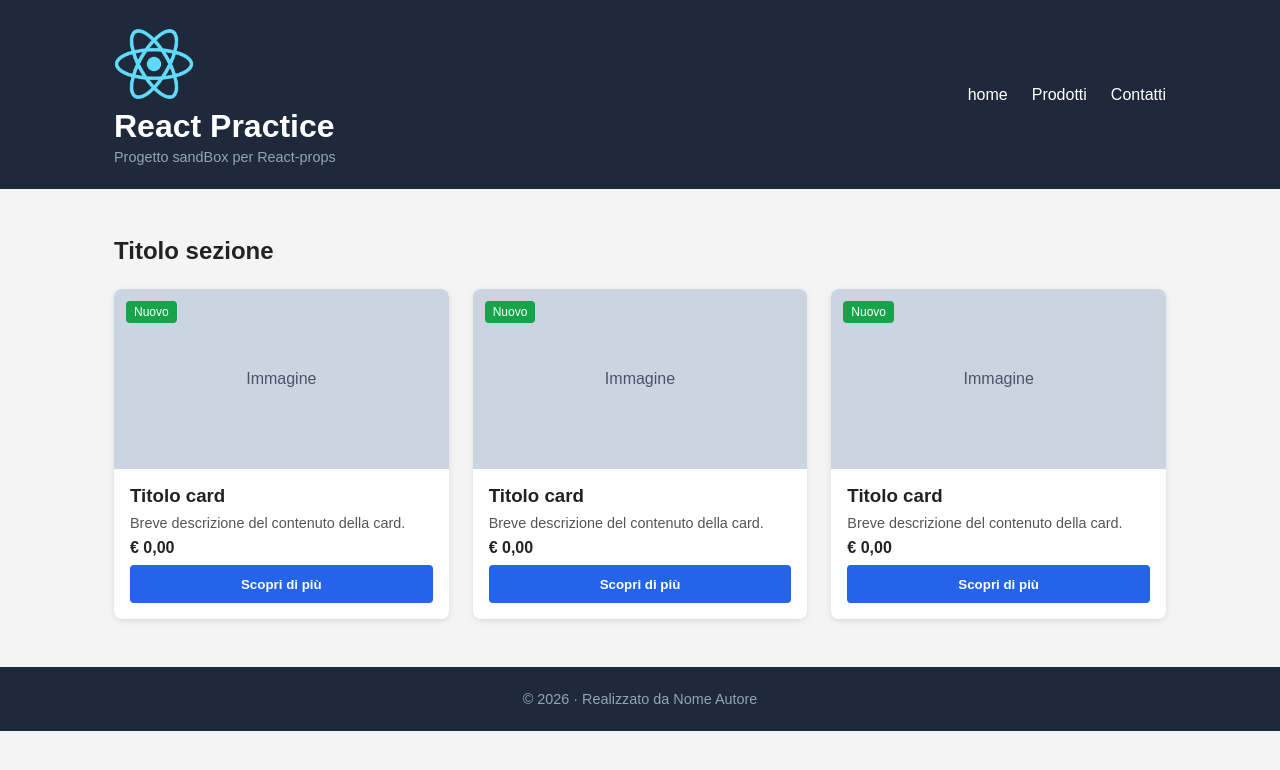
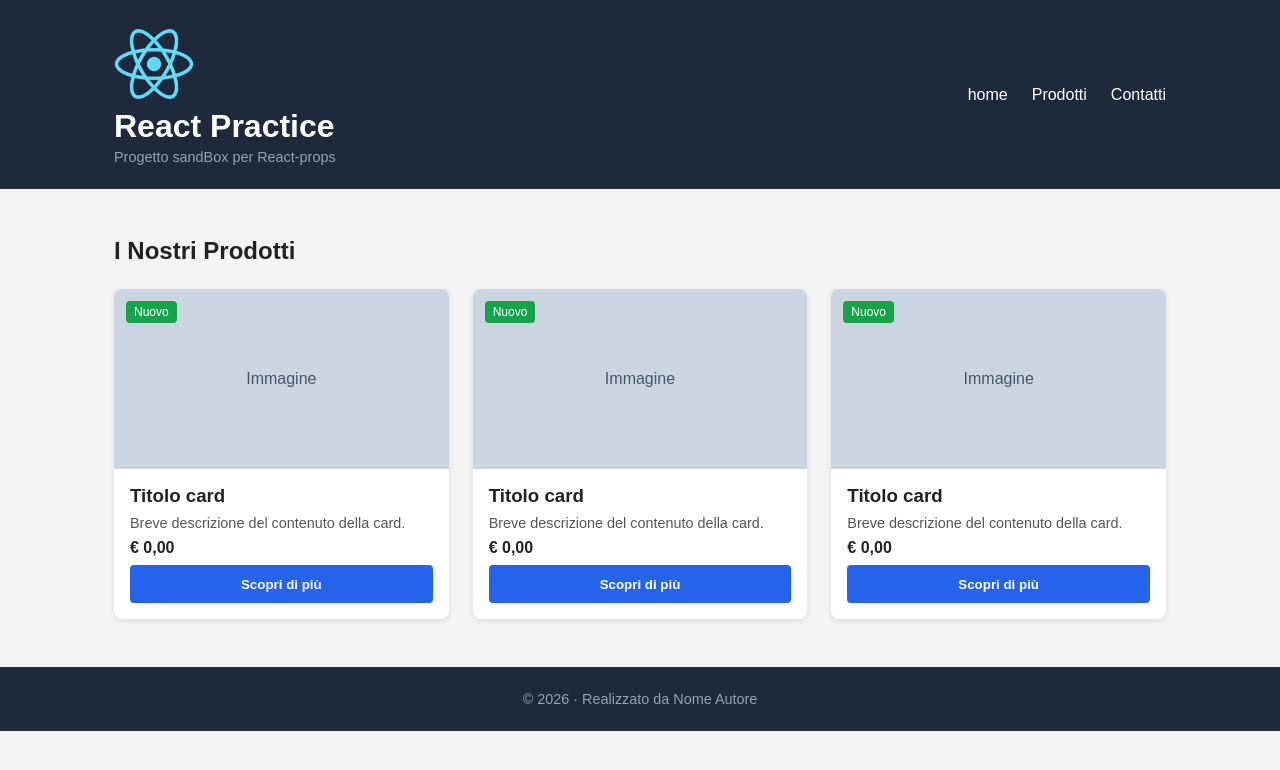
Before and after one commit to AlbFer94/react-practice, a React (Vite) app: page / in a window 1280 px wide. Shown: the top 770 px of the page. Built offline with nearby package versions, Linux system fonts and the light colour scheme.

Commit message:
Aggiunto la props sectionTitle per la gestione del titolo delle sezioni nel sito. Creo il componente SectionTitle.jsx per gestire questa props.

```diff
--- a/src/components/Logo.jsx
+++ b/src/components/Logo.jsx
@@ -5,7 +5,7 @@ function Logo(props) {
 
     return (
         <figure>
-            <img src="public\React.png" alt="Logo di React" />
+            <img src="\React.png" alt="Logo di React" />
             <h1 className="header-title">{titolo}</h1>
             <p className="header-subtitle">{sottotesto}</p>
         </figure>
--- a/src/components/Main.jsx
+++ b/src/components/Main.jsx
@@ -1,4 +1,5 @@
 import Card from "./Card";
+import SectionTitle from "./SectionTitle";
 
 // TODO: ricevi la prop "sectionTitle" nella firma del componente
 function Main() {
@@ -6,7 +7,8 @@ function Main() {
     <main className="main">
       <div className="container">
         {/* TODO: sostituisci il testo fisso con la prop "sectionTitle" */}
-        <h2 className="section-title">Titolo sezione</h2>
+
+        <SectionTitle sectionTitle="I Nostri Prodotti" />
 
         <div className="cards-grid">
           {/* TODO: passa a ogni Card props diverse: title, description, price, image, isNew, buttonText */}
--- /dev/null
+++ b/src/components/SectionTitle.jsx
@@ -0,0 +1,10 @@
+function SectionTitle(props) {
+
+    const sectionTitle = props.sectionTitle;
+
+    return (
+        <h2 className="section-title">{sectionTitle}</h2>
+    );
+}
+
+export default SectionTitle;
```
